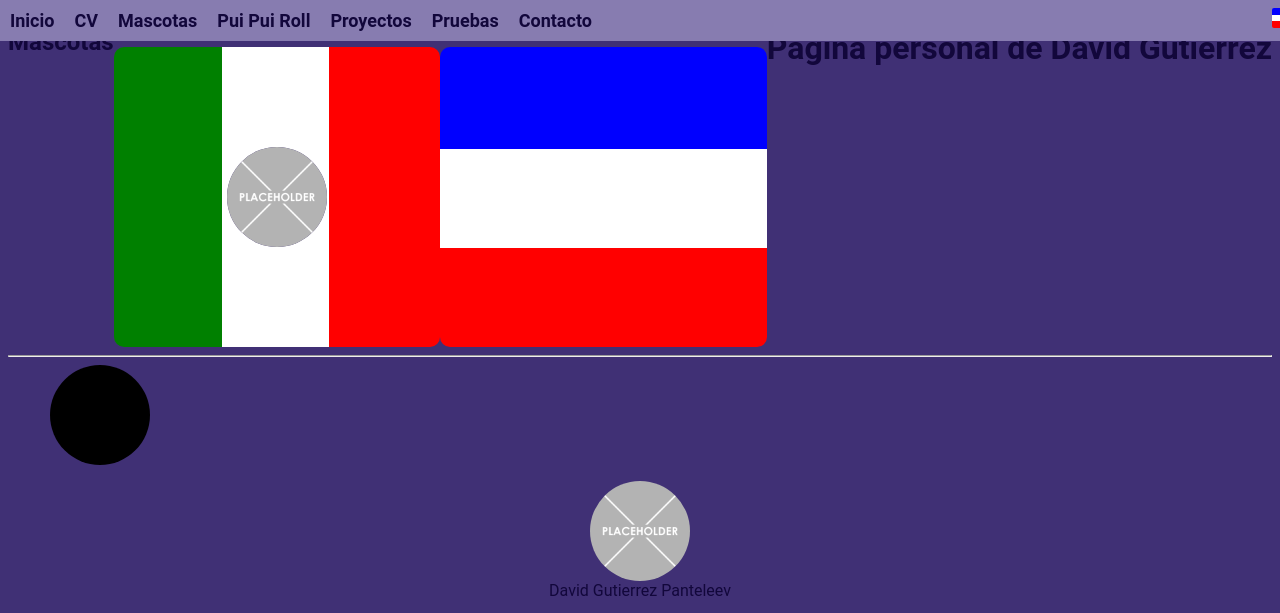
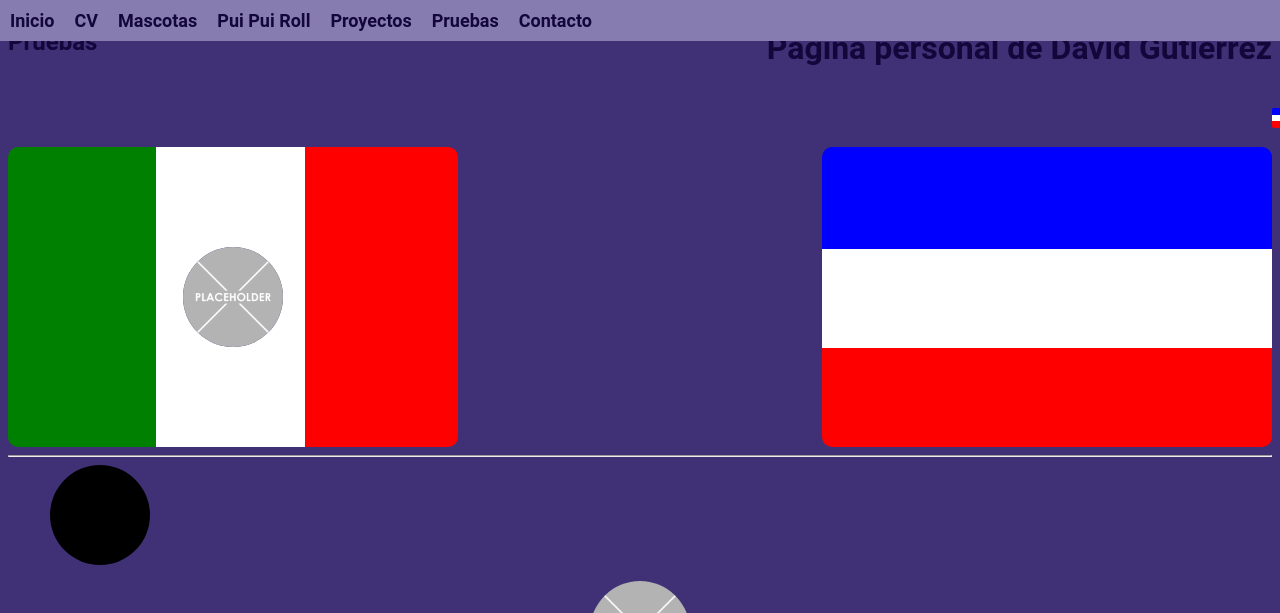
Before and after one commit to thehamstermuffin/PaginaPersonal, a plain HTML site: page pruebas.html in a window 1280 px wide. Shown: the top 613 px of the page. Drawn offline with Linux system fonts and the light colour scheme.

Commit message:
Arreglado formato de pagina de pruebas

```diff
--- a/pruebas.html
+++ b/pruebas.html
@@ -144,7 +144,7 @@
  <body>
    <header>
      <h1 class="general-header">Página personal de David Gutiérrez</h2>
-     <h2 class="specific-header">Mascotas</h2>
+     <h2 class="specific-header">Pruebas</h2>
      <nav>
        <p><div id="nav-bar">
          <a href="index.html" class="nav-link">
@@ -165,7 +165,8 @@
        </div>
       </nav>
    </header>
-
+<main>
+</main>
 <section> <!--Banderas-->
    <div class="cajita"></div>
    <br>
```
